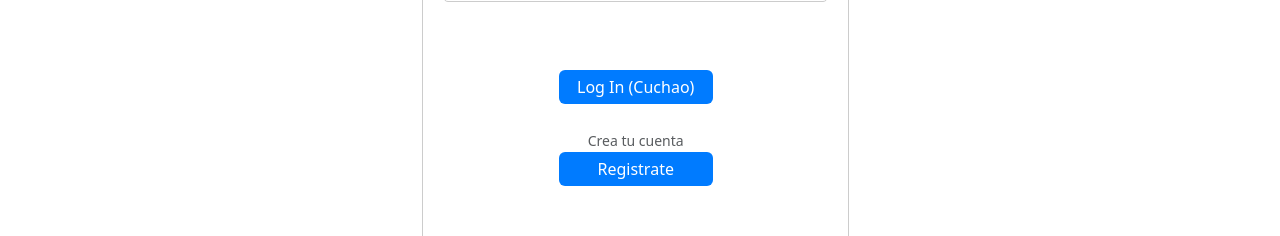
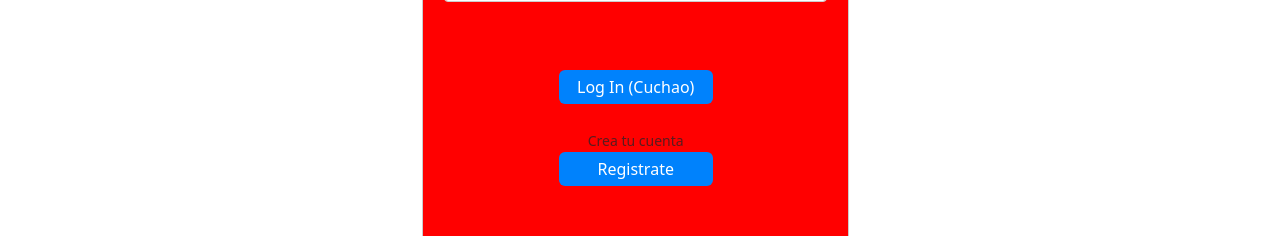
Before and after one commit to GEOVARU/Proyecto-e-commerce, a React (Vite) app in the folder e_commerce_proyecto/: page / in a window 1280 px wide. Shown: the part 376-612 px from the top of the page. Built offline with nearby package versions, Linux system fonts and the light colour scheme; no server answers.

Commit message:
Update Forms.sass
cambio en forms sass

Co-Authored-By: GEOVANNI <82105497+GEOVARU@users.noreply.github.com>

```diff
--- a/e_commerce_proyecto/src/components/headerButtons/Forms.sass
+++ b/e_commerce_proyecto/src/components/headerButtons/Forms.sass
@@ -4,7 +4,7 @@
   width: calc(1/3 * 100vw)
   height: auto
   max-height: calc(100vh)
-  background-color: #fff
+  background-color: #ff0000  // Fondo rojo
   border: 1px solid #ccc
   padding: 20px
   z-index: 9999
@@ -33,7 +33,7 @@
       width: 40%
       margin: 0 auto
       padding: 5px
-      background-color: #007bff
+      background-color: #0082fc  // Botón azul
       color: #fff
       border: none
 
```
